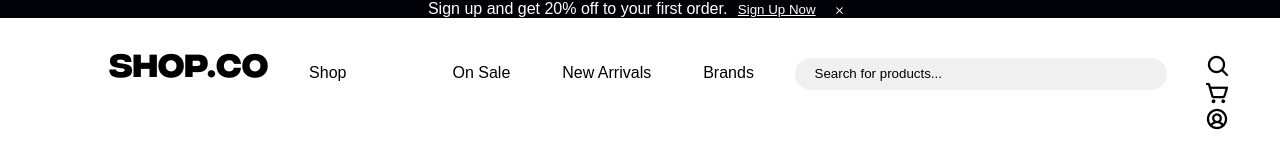
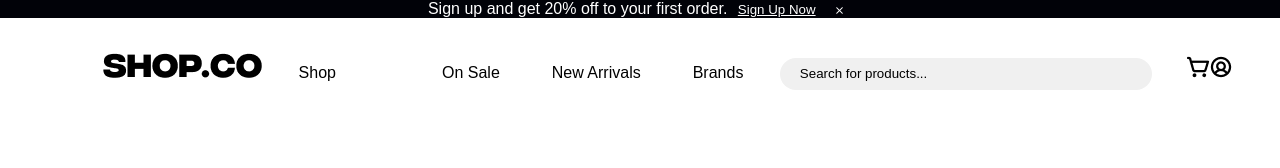
Before and after one commit to ha5tanova/web-e-c, a plain HTML site: page index.html in a window 1280 px wide. Drawn offline with Linux system fonts and the light colour scheme.

Commit message:
поправка стилей шапки сайта

```diff
--- a/index.html
+++ b/index.html
@@ -46,8 +46,8 @@
             <input type="text" value="Search for products...">
             <div class="icon">
                 <div><img class="icon1" src="images/find.png" alt=""></div>
-                <div><img class="icon1" src="images/shopping cart.png" alt=""></div>
-                <div><img class="icon1" src="images/personal acc.png" alt=""></div>
+                <div><img class="icon2" src="images/shopping cart.png" alt=""></div>
+                <div><img class="icon3" src="images/personal acc.png" alt=""></div>
             </div>
         </nav>
     </header>
--- a/style.css
+++ b/style.css
@@ -67,6 +67,17 @@ input {
     border: none;
     padding-left: 20px;
     height: 30px;
+}
+.icon1{
+    display: none;
+}
+
+.icon {
+    display: flex;
+    justify-content: space-around;
+    align-items: baseline;
+    /* Устанавливаем правый отступ для логотипа */
+
 }
 
 @media screen and (max-width: 950px) {
```
